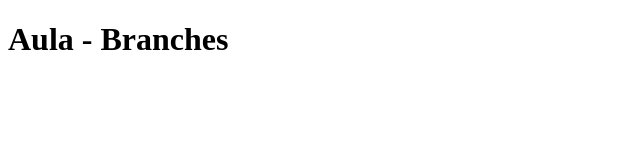
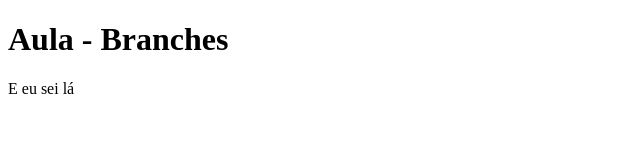
Before and after one commit to pedrocartaxo598-eng/aula-branch, a plain HTML site: page index.html in a window 1280 px wide. Shown: the full height of the page, 0-640 px from the left. Drawn offline with Linux system fonts and the light colour scheme.

Commit message:
feat: Inserindo o rodape do site

```diff
--- a/index.html
+++ b/index.html
@@ -7,5 +7,7 @@
 </head>
 <body>
     <h1>Aula - Branches</h1>
+
+    <footer>E eu sei lá</footer>
 </body>
 </html>
```
